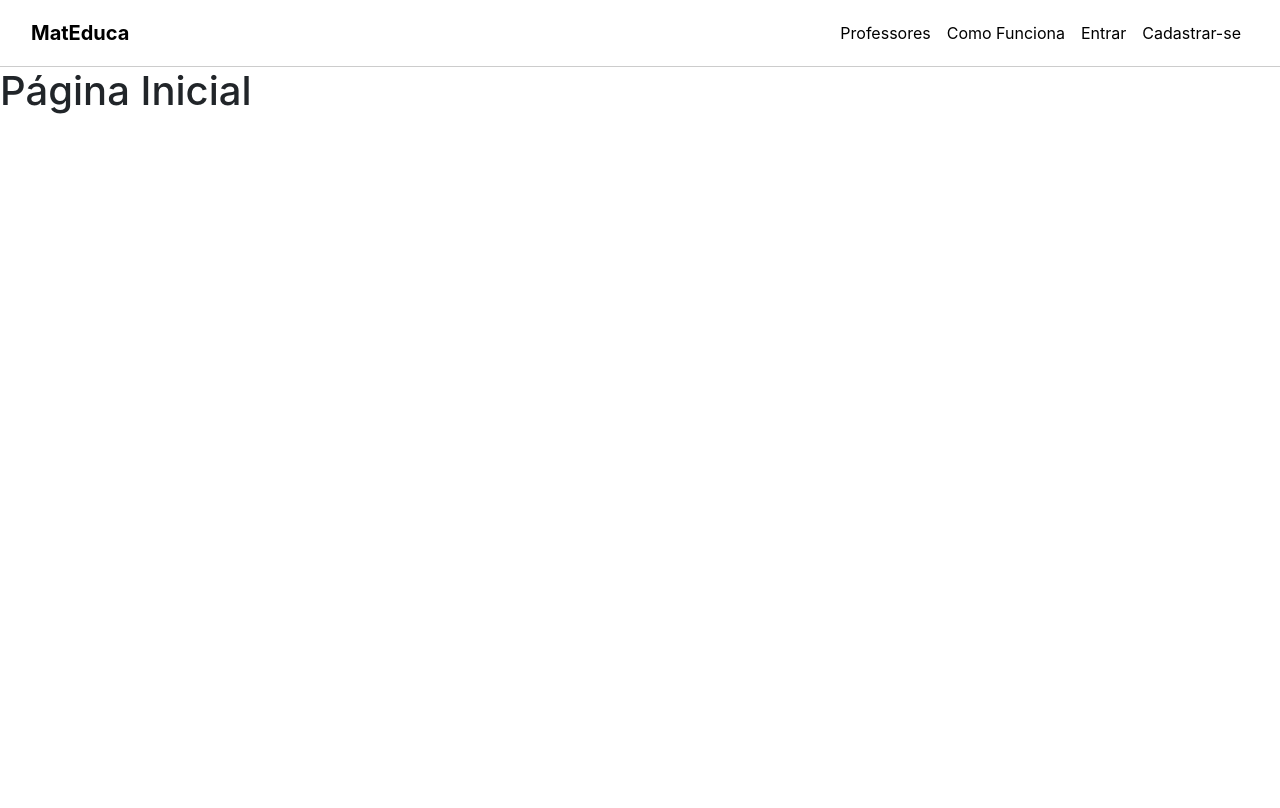
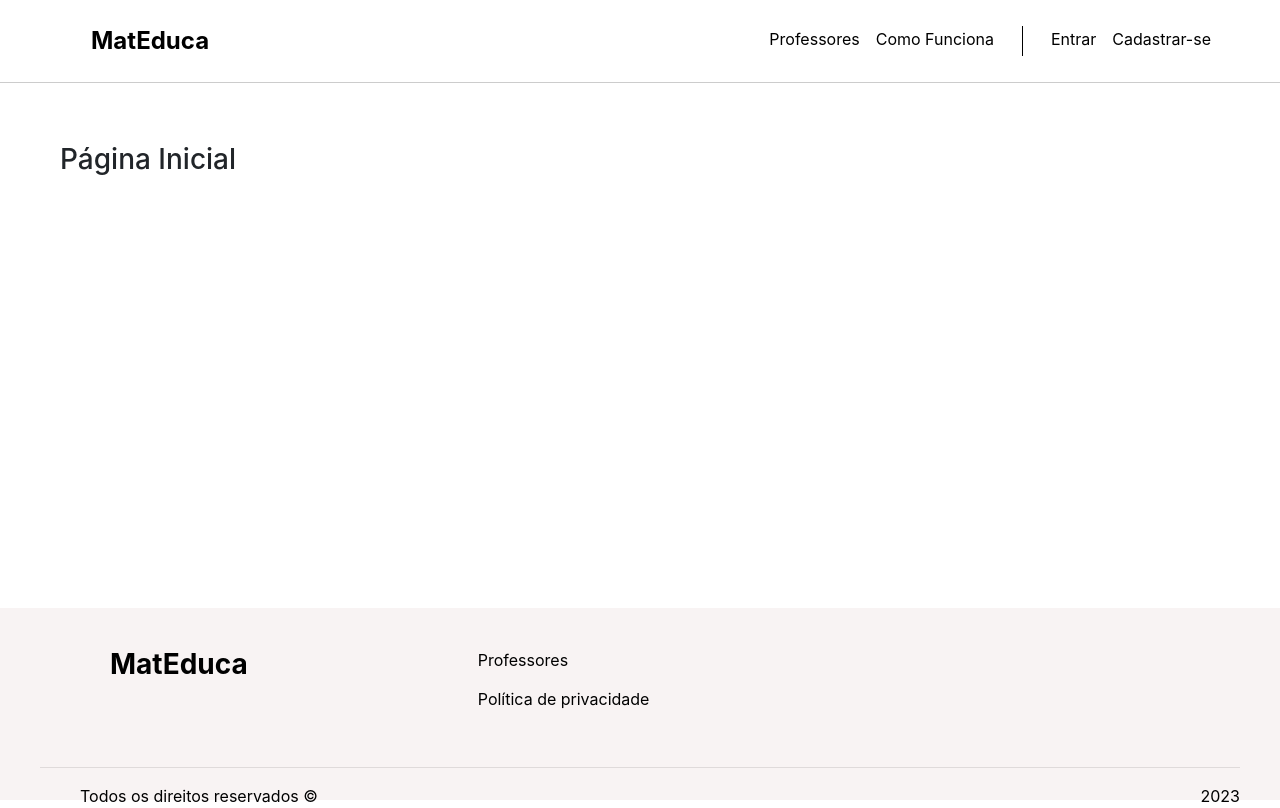
Before and after one commit to WaddFranklin/PDS-MatEduca, a Laravel app: page / in a window 1280 px wide. Before the commit the page ends 114 px from the top, so only its background shows below. Run offline with Laravel 10, Linux system fonts and the light colour scheme; some libraries are stand-ins or nearby versions.

Commit message:
Melhorando a navbar. Separação dos arquivos CSS eCriação do footer

```diff
--- /dev/null
+++ b/public/css/footer_style.css
@@ -0,0 +1,43 @@
+footer {
+    text-align: left;
+    background-color: #f8f3f3;
+    color: #000;
+    padding: 40px;
+    position: absolute;
+    bottom: 0;
+    width: 100%;
+    height: 24vh;
+}
+
+footer p {
+    margin-bottom: 0;
+}
+.rodape-up{
+    padding-left: 70px;
+    padding-bottom: 40px;
+    display: flex;
+    gap: 100px;
+}
+.rodape-up-right{
+    display: flex;
+    flex-direction: column;
+    padding-left: 130px;
+}
+.rodape-up-right a{
+    color: #000;
+}
+.rodape-up-right a.delimiter{
+    padding-bottom: 15px;
+}
+.rodape-up h3{
+    font-weight: bold;
+}
+hr{
+    padding-left: 40px;
+    color: #000;
+}
+.rodape-down{
+    justify-content: space-between;
+    display: flex;
+    padding-left: 40px;
+}
--- a/public/css/style.css
+++ b/public/css/header_style.css
@@ -10,7 +10,15 @@ header{
 #navbar{
     justify-content: space-between;
     background-color: #fff;
-    padding: 5px 0;
+    padding: 10px 30px;
+    display: flex;
+    flex: 1;
+    align-items: ce;
+}
+#navbar li{
+    gap: 20px;
+    display: flex;
+    list-style: none;
 }
 #navbar a.nav-link{
     color: #000;
@@ -18,4 +26,12 @@ header{
 #navbar a.navbar-brand{
     font-weight: bold;
     color: #000;
+    font-size: 1.5em;
+    padding-left: 30px;
 }
+.vertical-divider{
+    width: 1px;
+    height: 30px;
+    background-color: #000;
+    margin: 7px 20px
+}
--- /dev/null
+++ b/public/css/index.css
@@ -0,0 +1,4 @@
+.index-h3{
+
+    padding: 60px;
+}
--- a/resources/views/layouts/main.blade.php
+++ b/resources/views/layouts/main.blade.php
@@ -13,7 +13,11 @@
         <link rel="stylesheet" href="https://stackpath.bootstrapcdn.com/bootstrap/4.5.2/css/bootstrap.min.css" integrity="sha384-JcKb8q3iqJ61gNV9KGb8thSsNjpSL0n8PARn9HuZOnIxN0hoP+VmmDGMN5t9UJ0Z" crossorigin="anonymous">
 
         <!-- CSS da aplicação -->
-        <link href="/css/style.css" rel="stylesheet">
+        <link href="/css/header_style.css" rel="stylesheet">
+        <link href="/css/footer_style.css" rel="stylesheet">
+        <link href="/css/index.css" rel="stylesheet">
+
+
         <script src="/js/scripts.js"></script>
     </head>
     <body>
@@ -22,18 +26,23 @@
                 <div class="container-fluid">
 
                     <div class="collapse navbar-collapse" id="navbar">
+
                         <a href="/" class="navbar-brand">MatEduca</a>
+
                         <ul class="navbar-nav">
+
                             <li class="nav-item">
-                                <a href="/" class="nav-link">Professores
-                                </a>
+                                <a href="/" class="nav-link">Professores</a>
                             </li>
+
                             <li class="nav-item">
                                 <a href="/" class="nav-link">Como Funciona</a>
                             </li>
+                            <div class="vertical-divider"></div>
                             <li class="nav-item">
                                 <a href="/" class="nav-link">Entrar</a>
                             </li>
+
                             <li class="nav-item">
                                 <a href="/" class="nav-link">Cadastrar-se</a>
                             </li>
@@ -42,8 +51,25 @@
                 </div>
             </navbar>
         </header>
+
       @yield('content')
       <footer>
+
+      <div class="rodape-up">
+        <h3>MatEduca</h3>
+
+        <div class = "rodape-up-right">
+
+        <a  class = "delimiter" href="/">Professores</a>
+        <a href="/">Política de privacidade</a>
+        </div>
+
+      </div>
+      <hr />
+      <div class="rodape-down">
+        <p>Todos os direitos reservados &copy;</p>
+        <p>2023</p>
+      </div>
       </footer>
       <script src="https://unpkg.com/ionicons@5.1.2/dist/ionicons.js"></script>
     </body>
--- a/resources/views/welcome.blade.php
+++ b/resources/views/welcome.blade.php
@@ -4,5 +4,5 @@
 
 @section('content')
 
-    <h1>Página Inicial</h1>
+    <h3 class= "index-h3">Página Inicial</h3>
 @endsection
```
